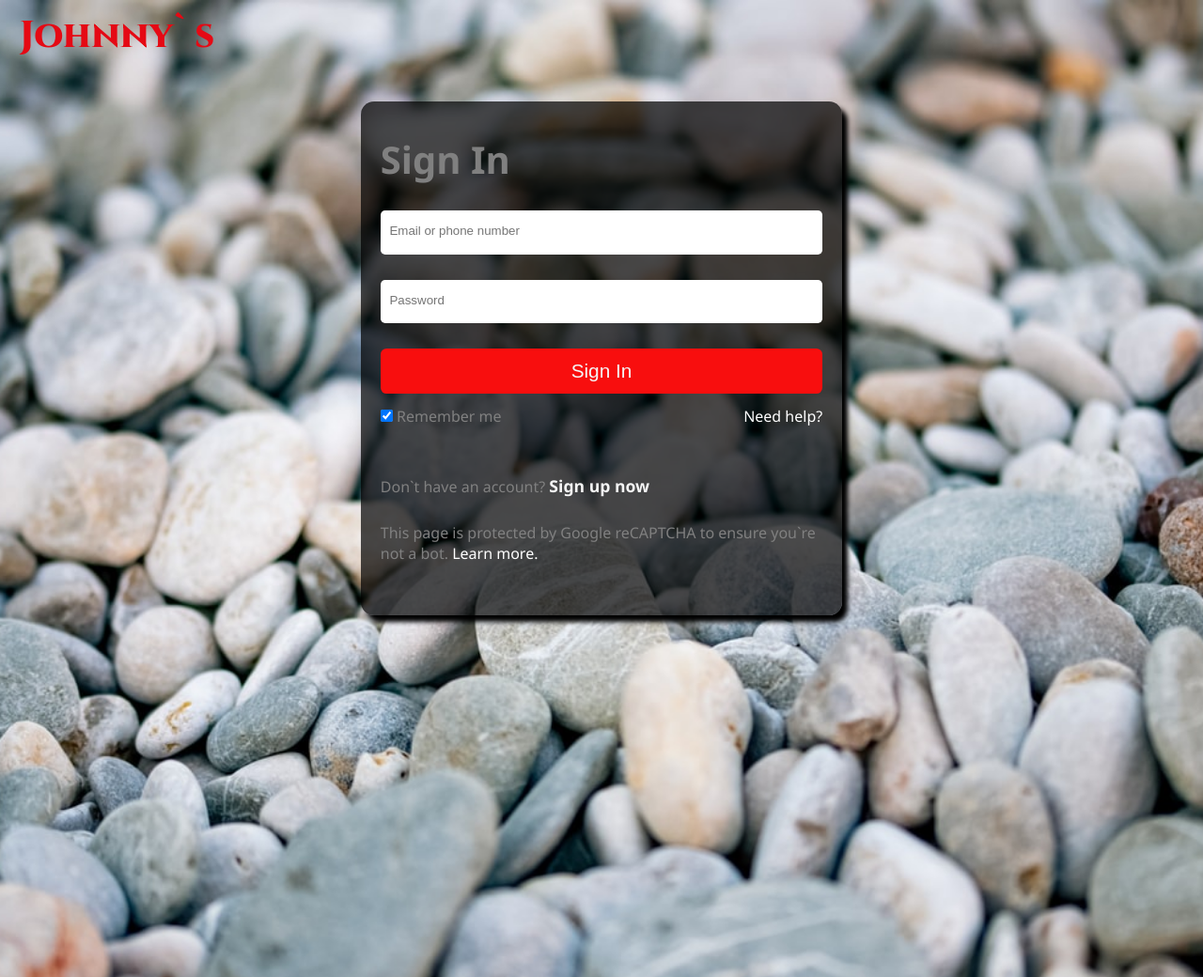
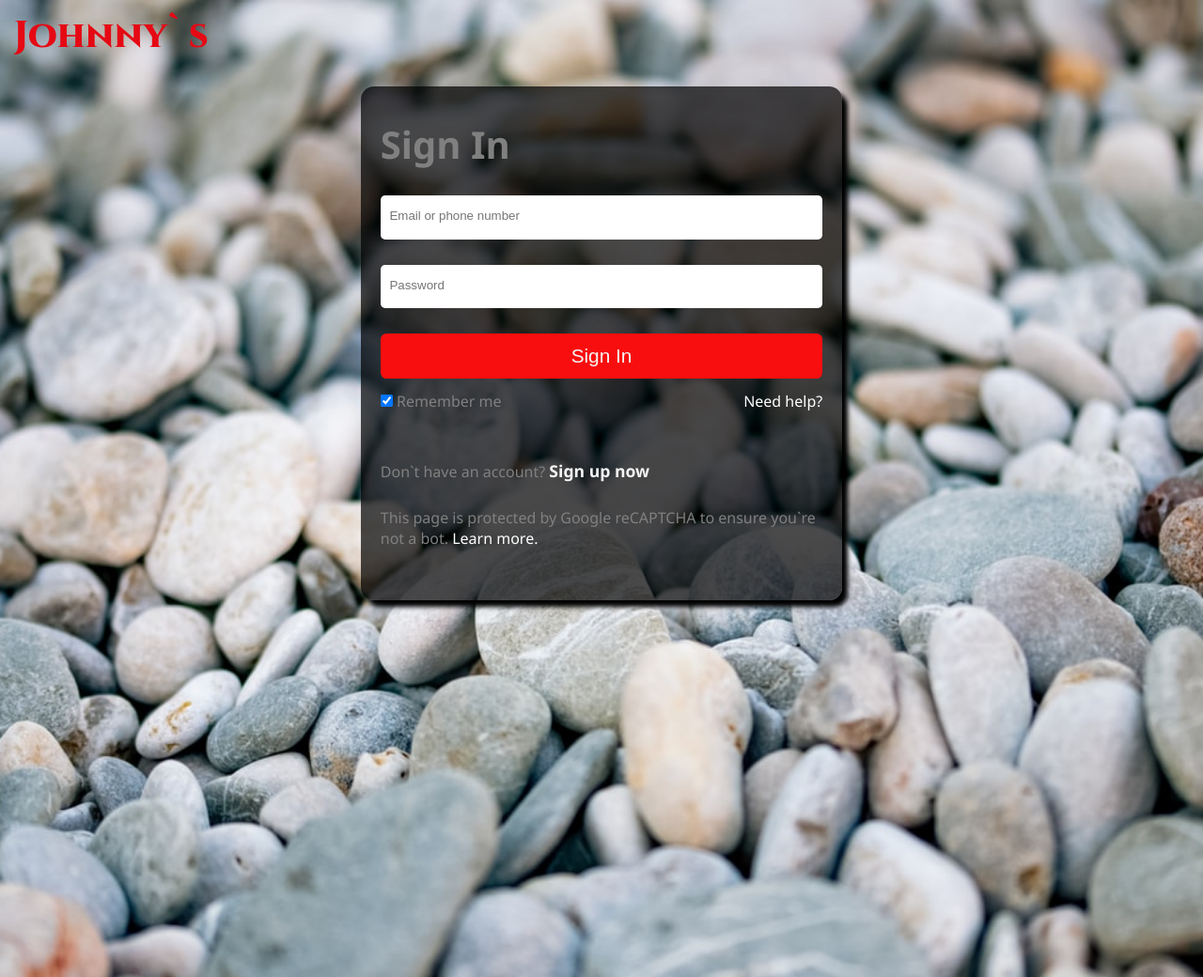
Before and after one commit to Johnny-Evans/transparent-login-form, a PHP site: page / in a window 1280 px wide. Shown: the whole page at 94% size. Run offline with PHP 8.4, Linux system fonts and the light colour scheme.

Commit message:
finished

```diff
--- a/index.css
+++ b/index.css
@@ -4,16 +4,8 @@
     padding: 0;
 }
 
-
 body{
     font-family: 'Segoe UI', Tahoma, Geneva, Verdana, sans-serif;
-    background-image: url('./images/background-image.jpg');
-    background-repeat: no-repeat;
-    background-size: cover;
-    background-position: center;
-    object-fit: contain;
-    padding-bottom: 2rem;
-    height: 130vh;
 }
 
 ul {
@@ -28,6 +20,16 @@ a:hover{
     text-decoration: underline;
 }
 
+.main {
+    background-image: url('./images/background-image.jpg');
+    background-repeat: no-repeat;
+    background-size: cover;
+    background-position: center;
+    object-fit: contain;
+    padding-bottom: 2rem;
+    height: 130vh;
+}
+
 .navbar{
     display: flex;
     justify-content: flex-start;
@@ -36,16 +38,16 @@ a:hover{
 }
 
 .navbar div h1{
-    margin-left: 0.6rem;
+    margin-left: 0.2rem;
     color: #E50914;
-    font-size: 1.8rem;
+    font-size: 2rem;
     font-family: 'Cinzel', serif;
     cursor: pointer;
 }
 
 .grid-container{
     display: grid;
-    grid-template-columns: 90%;
+    grid-template-columns: 85%;
     justify-content: space-evenly;
 }
 
@@ -53,7 +55,7 @@ a:hover{
     background-color: rgba(0, 0, 0, 0.7);
     border-radius: 0.88rem;
     padding: 1.7rem 1.3rem;
-    margin-top: 2rem;
+    margin-top: 1rem;
     box-shadow:  6px 7px 5px rgb(0, 0, 0);
 }
 
--- a/index.html
+++ b/index.html
@@ -9,6 +9,7 @@
     <link href="https://fonts.googleapis.com/css2?family=Cinzel:wght@800&display=swap" rel="stylesheet">
 </head>
 <body>
+    <div class="main">
         <nav class="navbar">
             <div>
                 <h1>Johnny`s</h1>
@@ -50,5 +51,6 @@
                 </form>
             </div>
         </div>
+    </div>
 </body>
 </html>
```
Lines whose indentation alone changed are shown as unchanged.
